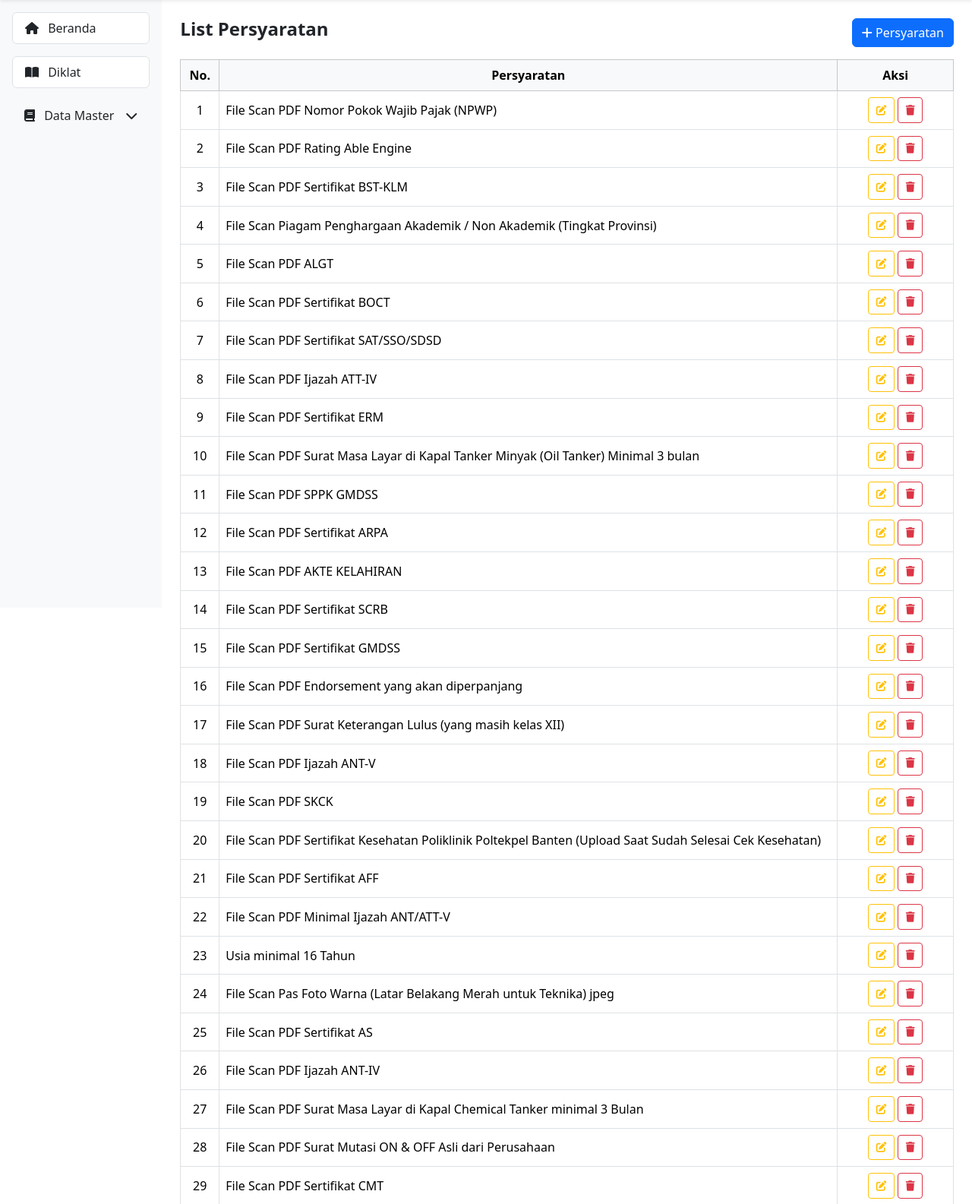
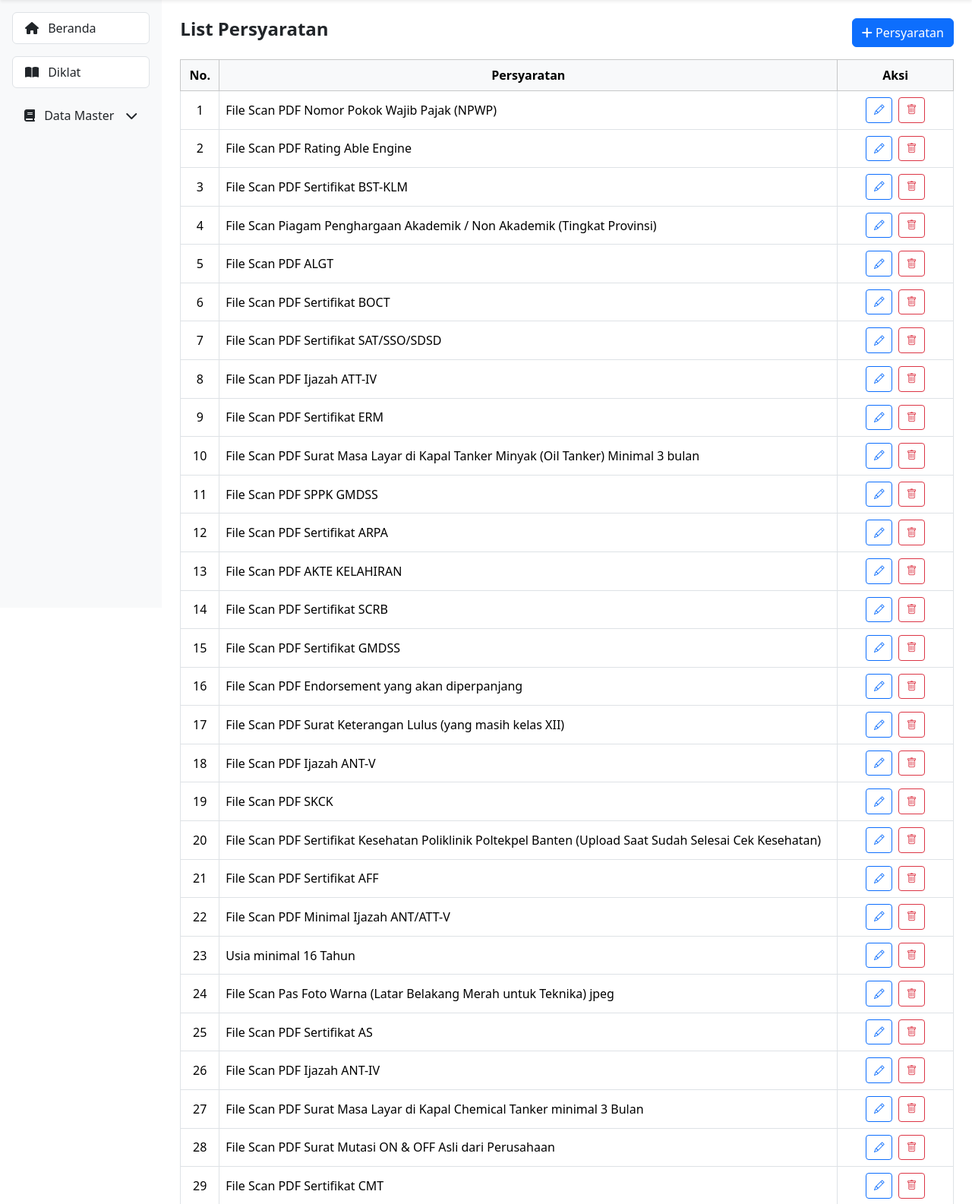
Before and after one commit to NRULTYAS/tugas1_tmu-main, a CodeIgniter app: page /tugas1_tmu-main/index.php/persyaratan/index in a window 1280 px wide. Shown: the part 64-1649 px from the top of the page at 76% size. Run offline with CodeIgniter, Linux system fonts and the light colour scheme; data comes from the database, SQL or seed files in the repository.

Commit message:
Update persyaratan icons to match jenis diklat styling
- Change edit icon from FontAwesome to Bootstrap Icons (bi-pencil)
- Change delete icon from FontAwesome to Bootstrap Icons (bi-trash)
- Update edit button color from warning to primary
- Add Bootstrap Icons CDN link
- Improve button layout with flexbox and gap spacing
- Ensure consistent styling across all action buttons

```diff
--- a/application/views/persyaratan/Persyaratan_list.php
+++ b/application/views/persyaratan/Persyaratan_list.php
@@ -8,6 +8,7 @@
 
 	<!-- Bootstrap & Font Awesome -->
 	<link href="https://cdn.jsdelivr.net/npm/bootstrap@5.3.3/dist/css/bootstrap.min.css" rel="stylesheet">
+	<link href="https://cdn.jsdelivr.net/npm/bootstrap-icons@1.11.2/font/bootstrap-icons.css" rel="stylesheet">
 	<link href="https://cdnjs.cloudflare.com/ajax/libs/font-awesome/6.5.0/css/all.min.css" rel="stylesheet">
 
 	<style>
@@ -154,15 +155,17 @@
 									<td class="text-center"><?= $no++ ?></td>
 									<td><?= $p->persyaratan ?></td>
 									<td class="text-center">
-										<button type="button" class="btn btn-sm btn-outline-warning btn-edit" data-id="<?= $p->id ?>"
+										<div class="d-flex justify-content-center gap-2">
+											<button type="button" class="btn btn-sm btn-outline-primary btn-edit" data-id="<?= $p->id ?>"
 												data-persyaratan="<?= htmlspecialchars($p->persyaratan) ?>" data-bs-toggle="modal"
 												data-bs-target="#modalEdit">
-											<i class="fa fa-pen-to-square"></i>
+												<i class="bi bi-pencil"></i>
 											</button>
 											<a href="<?= site_url('persyaratan/hapus/' . $p->id) ?>" class="btn btn-sm btn-outline-danger"
 												onclick="return confirm('Yakin ingin menghapus?')">
-											<i class="fa fa-trash"></i>
+												<i class="bi bi-trash"></i>
 											</a>
+										</div>
 									</td>
 								</tr>
 							<?php endforeach ?>
```
Lines whose indentation alone changed are shown as unchanged.
